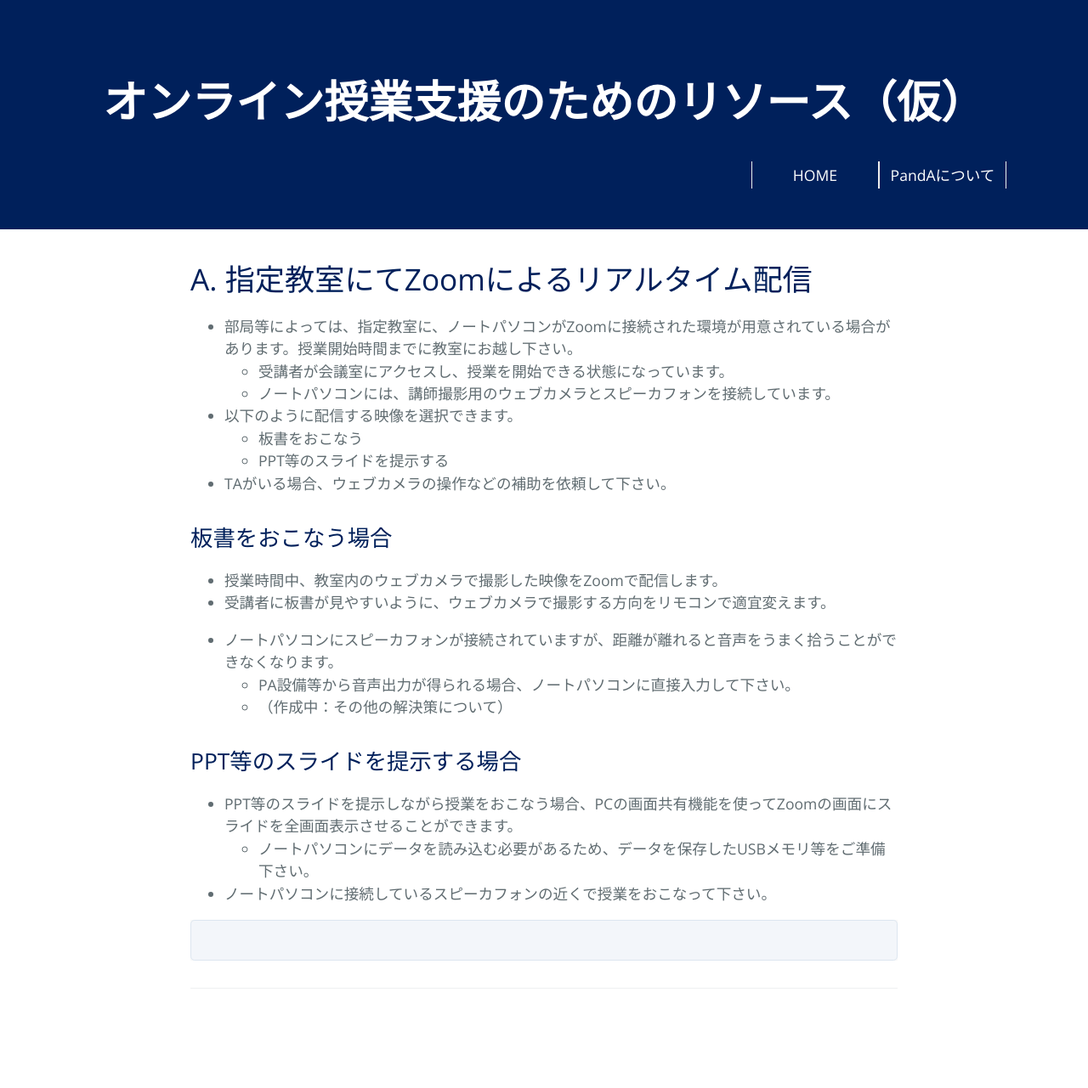
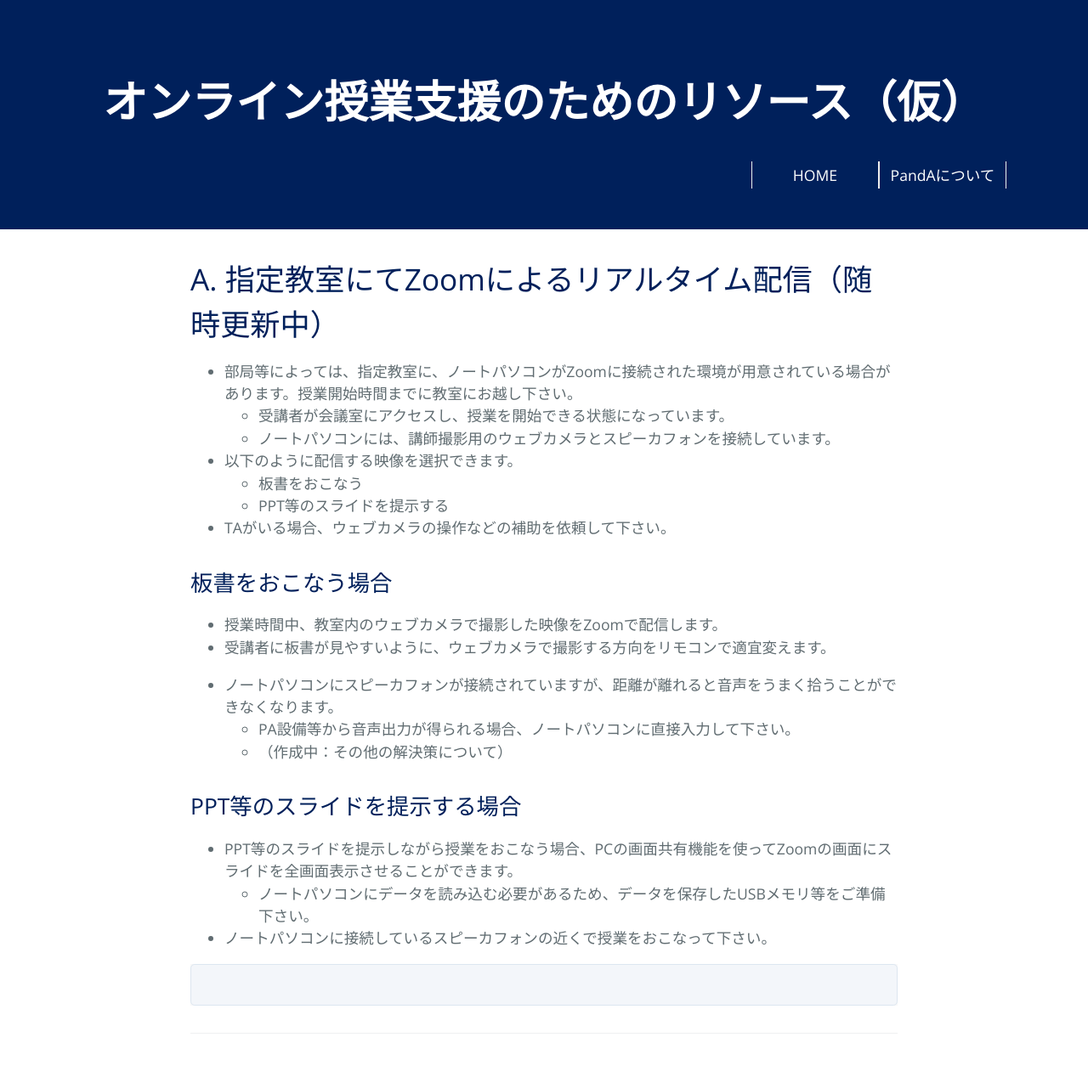
Before and after one commit to kyoto-u/online-edu, a Jekyll site: the page built from a_zoom_classroom.md, in a window 1280 px wide. Shown: the whole page at 85% size. Built offline with Jekyll 4.4.1, drawn with Linux system fonts in a browser that asks for light colours; before the commit the page ends 1228 px from its top, so only the background shows below that.

Commit message:
Update a_zoom_classroom.md

```diff
--- a/a_zoom_classroom.md
+++ b/a_zoom_classroom.md
@@ -2,7 +2,7 @@
 layout: default
 title: {{ site.name }}
 ---
-# A. 指定教室にてZoomによるリアルタイム配信
+# A. 指定教室にてZoomによるリアルタイム配信（随時更新中）
 
 - 部局等によっては、指定教室に、ノートパソコンがZoomに接続された環境が用意されている場合があります。授業開始時間までに教室にお越し下さい。
   - 受講者が会議室にアクセスし、授業を開始できる状態になっています。
```
